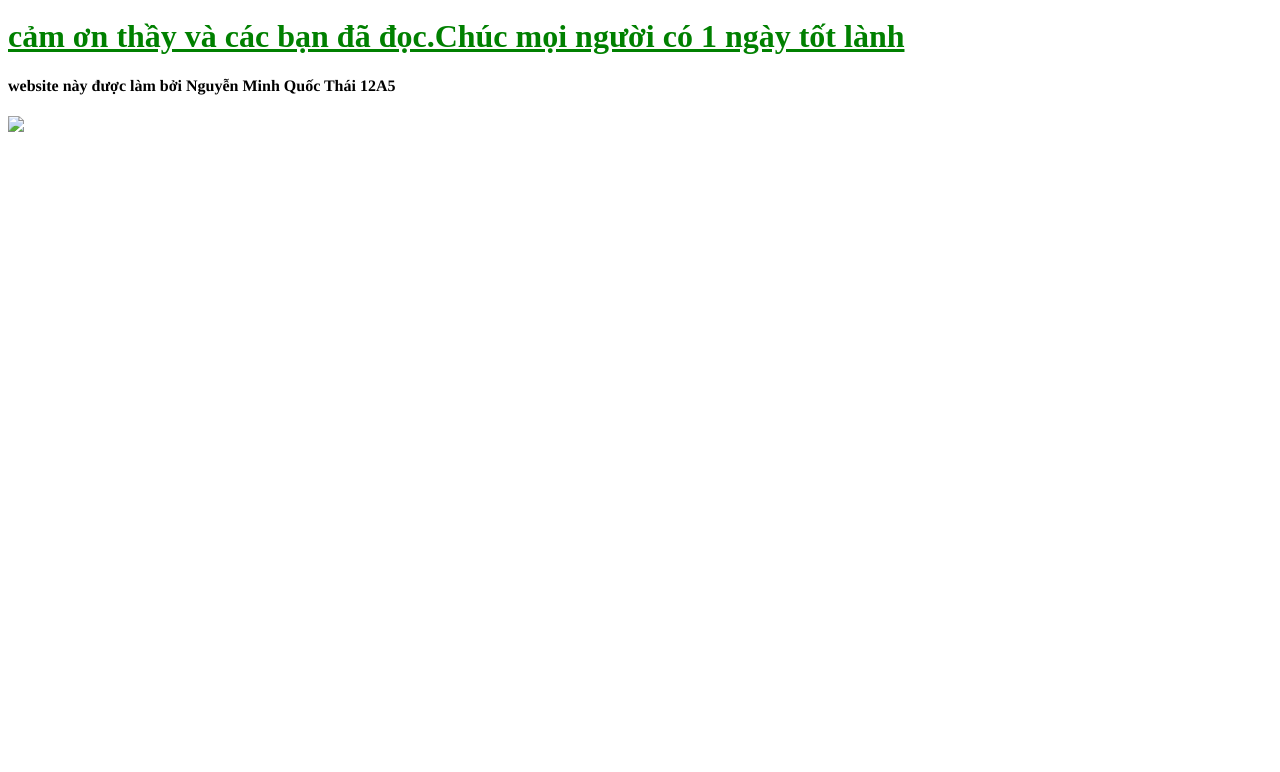
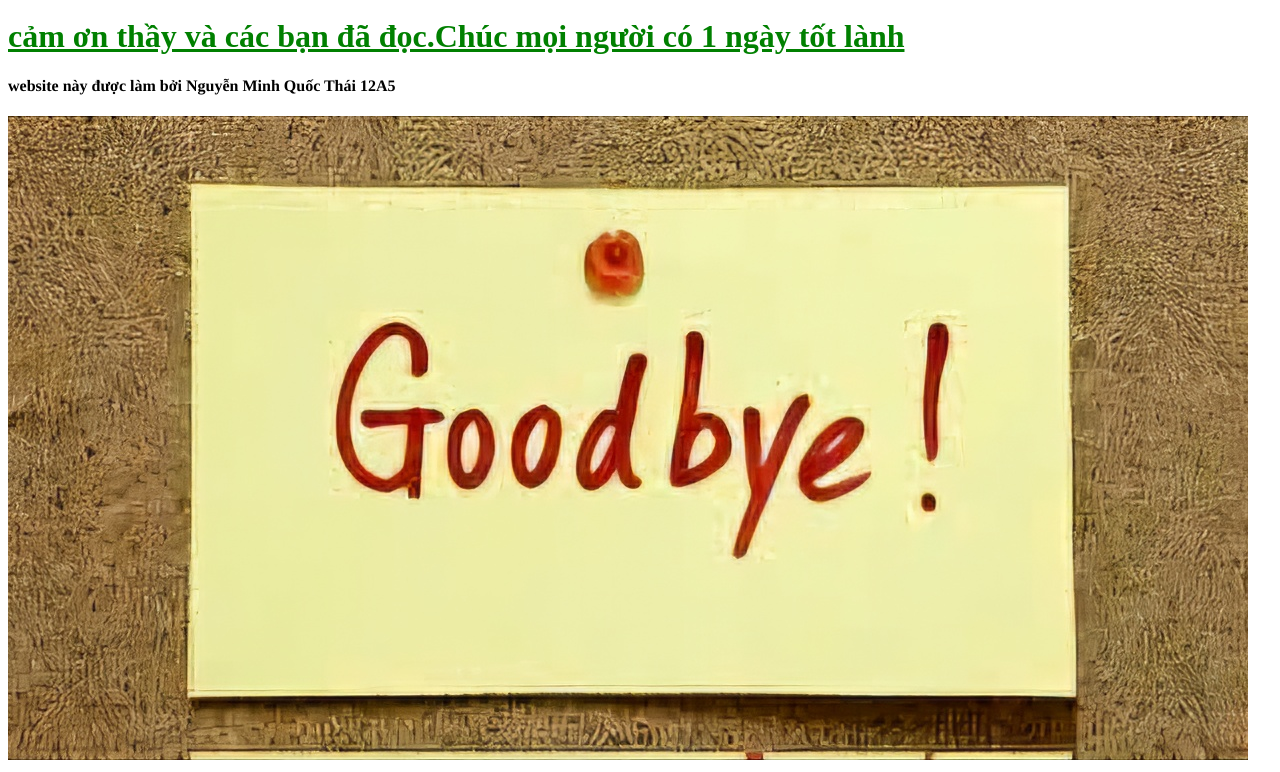
Before and after one commit to phuongyuti/quocthai, a plain HTML site: page index.html in a window 1280 px wide. Shown: the part 105-877 px from the top of the page. Before the commit the page ends 800 px from the top, so only its background shows below. Drawn offline with Linux system fonts and the light colour scheme.

Commit message:
Update index.html

```diff
--- a/index.html
+++ b/index.html
@@ -10,6 +10,6 @@
 <h3 style="color:purple;font-family:Times New Roman">Em tên là Nguyễn Minh Quốc Thái, học sinh lớp 12A5,trường THPT Tân An,sở thích là nghe nhạc</h3>
 <h1 style="color:green;font-family:Times New Roman;text-decoration:underline">cảm ơn thầy và các bạn đã đọc.Chúc mọi người có 1 ngày tốt lành</h1>
 <h4 style=“color:cyan;font-family:Times New Roman> <strong> website này được làm bởi Nguyễn Minh Quốc Thái 12A5 </strong> </h4>
-  <img src="bye.png">
+  <img src="Bye.jpg">
 </body>
 </html>
```
